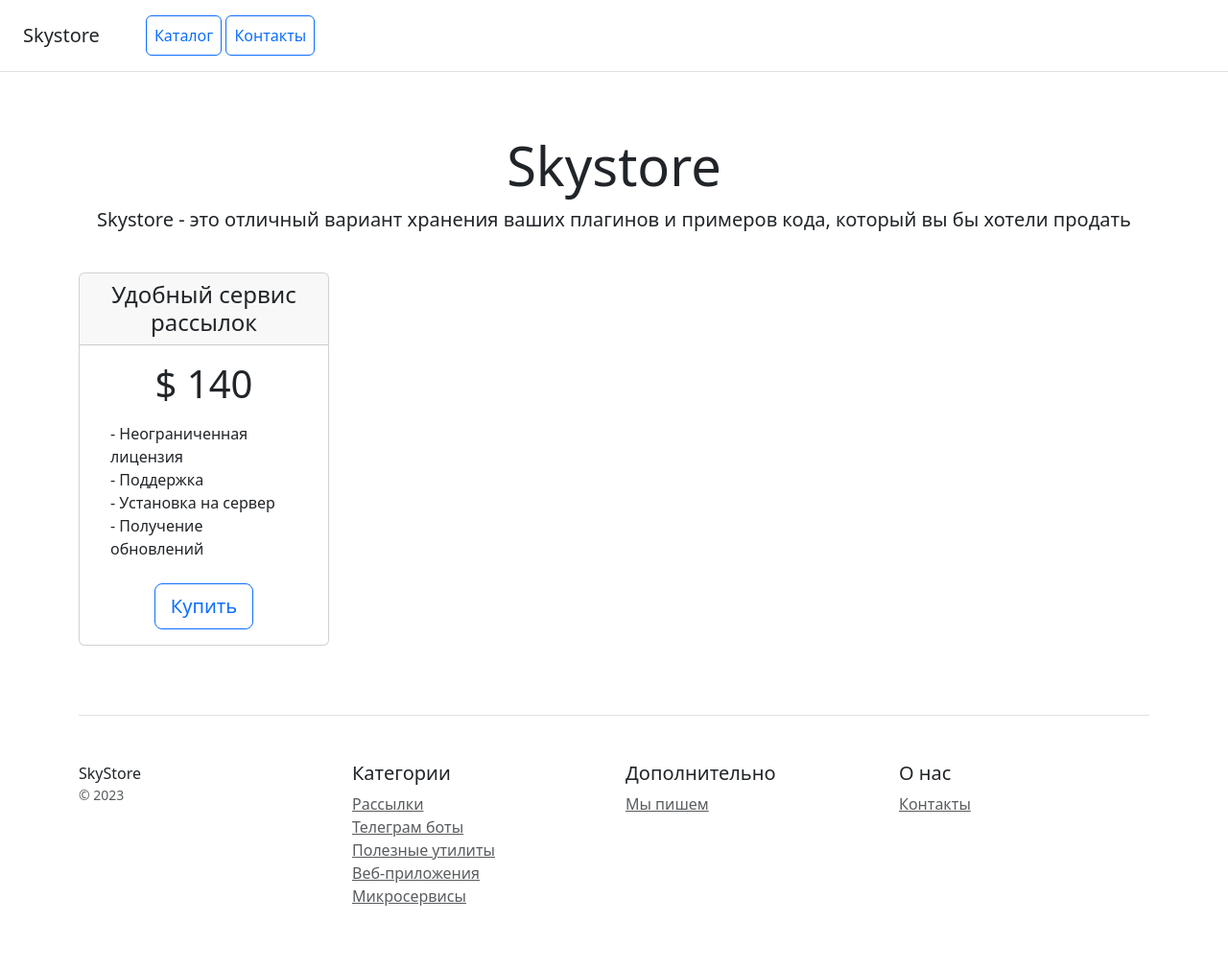
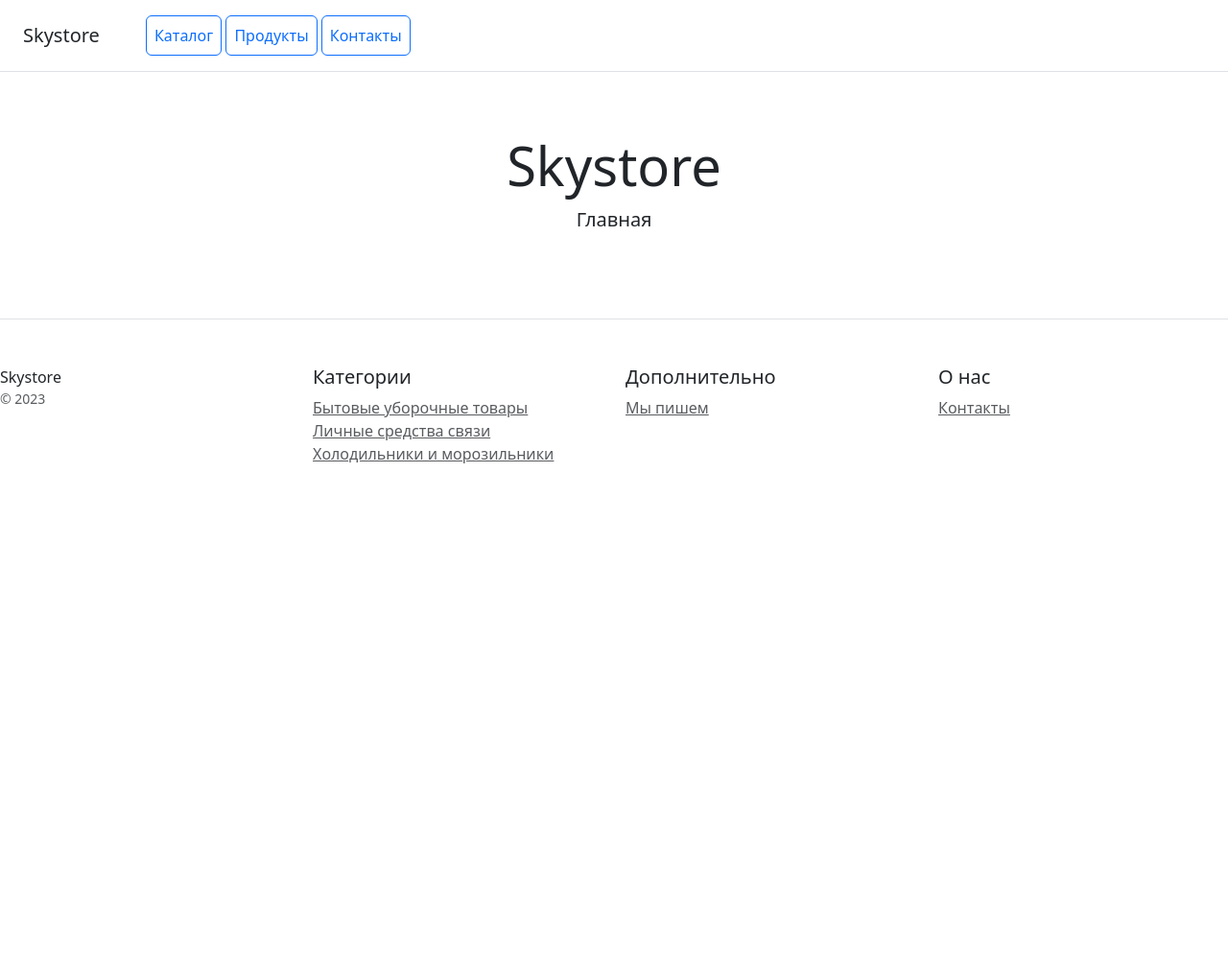
Before and after one commit to maksim-bolotin/django_dz, a Django app: page / in a window 1280 px wide. Shown: the whole page at 96% size. After the commit the page ends 483 px from the top, so only its background shows below. Run offline with Django 5.2, Linux system fonts and the light colour scheme; data that the repository does not hold is empty.

Commit message:
Созданы новый контроллер и шаблон для отображения отдельной страницы с товаром. Создан общий шаблон, а также подшаблон с главным меню. Создан шаблонный тег для доступа к медиафайлу.

```diff
--- /dev/null
+++ b/catalog/templates/catalog/base.html
@@ -0,0 +1,49 @@
+<!doctype html>
+<html lang="en">
+<head>
+    <meta charset="utf-8">
+    <meta name="viewport" content="width=device-width, initial-scale=1">
+    <title>Skystore</title>
+    <link href="https://cdn.jsdelivr.net/npm/bootstrap@5.3.2/dist/css/bootstrap.min.css" rel="stylesheet"
+          integrity="sha384-T3c6CoIi6uLrA9TneNEoa7RxnatzjcDSCmG1MXxSR1GAsXEV/Dwwykc2MPK8M2HN" crossorigin="anonymous">
+</head>
+<body>
+<div class="d-flex flex-column flex-md-row align-items-center p-3 px-md-4 mb-3 bg-white border-bottom box-shadow">
+    <h5 class="my-0 mr-md-auto font-weight-normal">Skystore</h5>
+    {% include 'catalog/includes/inc_menu.html' %}
+</div>
+        {% block content %}
+        {% endblock %}
+    </div>
+</div>
+<footer class="pt-4 my-md-5 pt-md-5 border-top">
+    <div class="row">
+        <div class="col-12 col-md">
+            Skystore
+            <small class="d-block mb-3 text-muted">&copy; 2023</small>
+        </div>
+        <div class="col-6 col-md">
+            <h5>Категории</h5>
+            <ul class="list-unstyled text-small">
+                <li><a class="text-muted" href="#">Бытовые уборочные товары</a></li>
+                <li><a class="text-muted" href="#">Личные средства связи</a></li>
+                <li><a class="text-muted" href="#">Холодильники и морозильники</a></li>
+            </ul>
+        </div>
+        <div class="col-6 col-md">
+            <h5>Дополнительно</h5>
+            <ul class="list-unstyled text-small">
+                <li><a class="text-muted" href="#">Мы пишем</a></li>
+            </ul>
+        </div>
+        <div class="col-6 col-md">
+            <h5>О нас</h5>
+            <ul class="list-unstyled text-small">
+                <li><a class="text-muted" href="/contacts/">Контакты</a></li>
+            </ul>
+        </div>
+    </div>
+</footer>
+<script type="text/javascript" src="/static/your_app/js/contracts.html"></script>
+</body>
+</html>
--- a/catalog/templates/catalog/home.html
+++ b/catalog/templates/catalog/home.html
@@ -1,79 +1,26 @@
-<!doctype html>
-<html lang="en">
-<head>
-    <meta charset="utf-8">
-    <meta name="viewport" content="width=device-width, initial-scale=1">
-    <title>Skystore</title>
-    <link href="https://cdn.jsdelivr.net/npm/bootstrap@5.3.2/dist/css/bootstrap.min.css" rel="stylesheet" integrity="sha384-T3c6CoIi6uLrA9TneNEoa7RxnatzjcDSCmG1MXxSR1GAsXEV/Dwwykc2MPK8M2HN" crossorigin="anonymous">
-</head>
-<body>
-<div class="d-flex flex-column flex-md-row align-items-center p-3 px-md-4 mb-3 bg-white border-bottom box-shadow">
-    <h5 class="my-0 mr-md-auto font-weight-normal">Skystore</h5>
-    <nav class="ms-5">
-        <a class="p-2 btn btn-outline-primary" href="/">Каталог</a>
-        <a class="p-2 btn btn-outline-primary" href="/contacts/">Контакты</a>
-    </nav>
-</div>
-
+{% extends 'catalog/base.html' %}
+{% block content %}
 <div class="pricing-header px-3 py-3 pt-md-5 pb-md-4 mx-auto text-center">
     <h1 class="display-4">Skystore</h1>
-    <p class="lead">Skystore - это отличный вариант хранения ваших плагинов и примеров кода, который вы бы хотели
-        продать</p>
-</div>
-
+    <p class="lead">{{ title }}</p>
     <div class="container">
-    <div class="row text-center">
+        <div class="row">
+            {% for object in object_list %}
             <div class="col-3">
                 <div class="card mb-4 box-shadow">
-                <div class="card-header">
-                    <h4 class="my-0 font-weight-normal">Удобный сервис рассылок</h4>
-                </div>
                     <div class="card-body">
-                    <h1 class="card-title pricing-card-title">$ 140</h1>
+                        <h1 class="card-title pricing-card-title">{{ object.category_name|title }}</h1>
                         <ul class="list-unstyled mt-3 mb-4 text-start m-3">
-                        <li>- Неограниченная лицензия</li>
-                        <li>- Поддержка</li>
-                        <li>- Установка на сервер</li>
-                        <li>- Получение обновлений</li>
+                            <li>- {{ object.category_description }}</li>
                         </ul>
-                    <button type="button" class="btn btn-lg btn-block btn-outline-primary">Купить</button>
+                        <button type="button" class="btn btn-lg btn-block btn-outline-primary" href="/contacts/">
+                            Купить
+                        </button>
                     </div>
                 </div>
             </div>
-    </div>
-
-    <footer class="pt-4 my-md-5 pt-md-5 border-top">
-        <div class="row">
-            <div class="col-12 col-md">
-                SkyStore
-                <small class="d-block mb-3 text-muted">&copy; 2023</small>
-            </div>
-            <div class="col-6 col-md">
-                <h5>Категории</h5>
-                <ul class="list-unstyled text-small">
-                    <li><a class="text-muted" href="#">Рассылки</a></li>
-                    <li><a class="text-muted" href="#">Телеграм боты</a></li>
-                    <li><a class="text-muted" href="#">Полезные утилиты</a></li>
-                    <li><a class="text-muted" href="#">Веб-приложения</a></li>
-                    <li><a class="text-muted" href="#">Микросервисы</a></li>
-                </ul>
-            </div>
-            <div class="col-6 col-md">
-                <h5>Дополнительно</h5>
-                <ul class="list-unstyled text-small">
-                    <li><a class="text-muted" href="#">Мы пишем</a></li>
-                </ul>
-            </div>
-            <div class="col-6 col-md">
-                <h5>О нас</h5>
-                <ul class="list-unstyled text-small">
-                    <li><a class="text-muted" href="/contacts/">Контакты</a></li>
-                </ul>
+            {% endfor %}
         </div>
     </div>
-    </footer>
 </div>
-
-<script src="https://cdn.jsdelivr.net/npm/bootstrap@5.3.2/dist/js/bootstrap.bundle.min.js" integrity="sha384-C6RzsynM9kWDrMNeT87bh95OGNyZPhcTNXj1NW7RuBCsyN/o0jlpcV8Qyq46cDfL" crossorigin="anonymous"></script>
-</body>
-</html>
+{% endblock %}
--- /dev/null
+++ b/catalog/templates/catalog/includes/inc_menu.html
@@ -0,0 +1,5 @@
+    <nav class="ms-5">
+        <a class="p-2 btn btn-outline-primary" href="/">Каталог</a>
+        <a class="p-2 btn btn-outline-primary" href="/products/">Продукты</a>
+        <a class="p-2 btn btn-outline-primary" href="/contacts/">Контакты</a>
+    </nav>
--- a/catalog/urls.py
+++ b/catalog/urls.py
@@ -1,11 +1,13 @@
 from django.urls import path
 from catalog import views
 from catalog.apps import CatalogConfig
-
+from catalog.views import products, product, contact
 
 app_name = CatalogConfig.name
 
 urlpatterns = [
     path('', views.home),
-    path('contact/', views.contact, name='contact')
+    path('contact/', contact, name='contact'),
+    path('products/', products, name='products'),
+    path('<int:pk>', product, name='product'),
 ]
--- a/catalog/views.py
+++ b/catalog/views.py
@@ -1,15 +1,45 @@
 from django.shortcuts import render
+from catalog.models import Category, Product
 
 
 def home(request):
     """Контроллер для отображения домашней страницы."""
-    return render(request, 'catalog/home.html')
+    category = Category.objects.all()
+    context = {
+        'object_list': category,
+        'title': 'Главная'
+    }
+    return render(request, 'catalog/home.html', context)
 
 
 def contact(request):
     """Контроллер для отображения страницы с контактной информацией."""
-    return render(request, 'catalog/contact.html')
+    if request.method == 'POST':
+        name = request.POST.get('name')
+        email = request.POST.get('email')
+        message = request.POST.get('message')
+        print(f'You have a new message from {name}({email}): {message}')
+    context = {
+        'title': 'Обратная связь'
+    }
+    return render(request, 'catalog/contact.html', context)
 
 
 def index(request):
     return render(request, 'catalog/index.html')
+
+
+def products(request):
+    product = Product.objects.all
+    context = {
+        'object_list': product,
+        'title': 'Товары'
+    }
+    return render(request, 'catalog/products.html', context=context)
+
+
+def product(request, pk):
+    context = {
+        'object_list': Product.objects.get(pk=pk)
+    }
+    return render(request, 'catalog/product.html', context=context)
--- a/config/urls.py
+++ b/config/urls.py
@@ -7,7 +7,5 @@ from django.urls import path, include
 urlpatterns = [
     path('admin/', admin.site.urls),
     path('', include('catalog.urls')),
-]
-
-if settings.DEBUG:
-    urlpatterns += static(settings.MEDIA_URL, document_root=settings.MEDIA_ROOT)
+    path('catalog/', include('catalog.urls', namespace='products')),
+] + static(settings.MEDIA_URL, document_root=settings.MEDIA_ROOT)
```
Also changed, not shown: catalog/templates/catalog/contact.html (+12 -56 lines), catalog/templates/catalog/index.html (+29 -9 lines), catalog/templates/catalog/product.html (added, +25 -0 lines), catalog/templates/catalog/products.html (added, +26 -0 lines), catalog/templatetags/media.py (added, +10 -0 lines), catalog/templatetags/__init__.py (added), media/image/freezer_1.png (added), media/image/phone_1.png (added), media/image/vacuum_1.png (added), static/__init__.py (added). Lines whose indentation alone changed are shown as unchanged.
